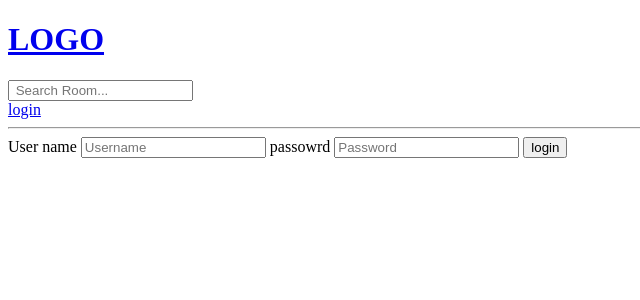
After one commit to RajibMiah/study_buddy, a Django app: page /login/ in a window 1280 px wide. The commit adds this page. Shown: the top 300 px of the page, without its empty margins (0-640 px from the left). Run offline with Django 4.2, Linux system fonts and the light colour scheme.

Commit message:
user login and logout api and view created

```diff
--- /dev/null
+++ b/base/templates/base/login.html
@@ -0,0 +1,13 @@
+{% extends 'main.html' %}
+
+{% block content %}
+    <form method="POST" action="">
+        {%csrf_token%}
+        <!-- {{form.as_p}} -->
+        <label>User name</label>
+        <input type = 'text' name  = 'username' placeholder="Username" />
+        <label>passowrd</label>
+        <input type = 'password' name = 'password' placeholder="Password"/>
+        <input type='submit' value='login'/>
+    </form>
+{% endblock content %}
--- a/base/templates/base/room.html
+++ b/base/templates/base/room.html
@@ -3,5 +3,7 @@
 {% block content %}
 
     <h1>{{ room.name }}</h1>
+    <hr/>
+    <p>{{room.description}}</p>
 
 {%  endblock %}
--- a/base/urls.py
+++ b/base/urls.py
@@ -1,10 +1,12 @@
 
 from django.urls import path
-from base.views import deleteRoom, home , room , createRoom , updateRoom
+from base.views import *
 urlpatterns = [
     path('', home , name = 'home'),
     path('room/<str:pk>/' , room , name = 'room'),
     path('create-room/' , createRoom  , name ='create-room' ),
     path('update-room/<str:pk>/' , updateRoom , name = 'update-room'),
-    path('delete-room/<str:pk>/' , deleteRoom , name = 'delete-room' )
+    path('delete-room/<str:pk>/' , deleteRoom , name = 'delete-room' ),
+    path('login/', login , name = 'login'),
+    path('logout/' , logout , name = 'logout')
 ]
--- a/base/views.py
+++ b/base/views.py
@@ -1,10 +1,40 @@
 
 from django.shortcuts import render, redirect
+from django.contrib.auth import login as auth_login, authenticate , logout as auth_logout
+from django.contrib import messages
+from django.contrib.auth.models import User
 from django.db.models import Q
 from .models import Room, Topic
 from .forms import RoomForm
 
+
 # Create your views here.
+
+
+def login(request):
+
+    if request.method == 'POST':
+        username = request.POST.get('username')
+        password = request.POST.get('password')
+
+        try:
+            user = authenticate(request, username=username, password=password)
+            if user is not None:
+                auth_login(request, user)
+                return redirect('home')
+
+        except:
+            messages.error(request, 'Something  went worng')
+
+        user = authenticate(request, username=username, password=password)
+
+    context = {}
+    return render(request, 'base/login.html', context)
+
+
+def logout(request):
+    auth_logout(request)
+    return redirect('home')
 
 
 def home(request):
@@ -18,7 +48,8 @@ def home(request):
     )
 
     topic = Topic.objects.all()
-    context = {"rooms": room, 'topics': topic}
+    room_count = room.count()
+    context = {"rooms": room, 'topics': topic, 'room_count': room_count}
 
     return render(request, 'base/home.html', context)
 
--- a/templates/main.html
+++ b/templates/main.html
@@ -4,14 +4,19 @@
         <meta charset='utf-8'>
             <meta http-equiv='X-UA-Compatible' content='IE=edge'>
                 <title>Study Buddy</title>
-    <meta name='viewport' content='width=device-width, initial-scale=1'>
-    <!-- <link rel='stylesheet' type='text/css' media='screen' href='main.css'> -->
+                <meta
+                    name='viewport' content='width=device-width, initial-scale=1'><!-- <link rel='stylesheet' type='text/css' media='screen' href='main.css'> -->
 
                 </head>
                 <body>
                     {% include 'navbar.html' %}
-    {% block content %}
-
-    {% endblock %}
+                    {% if messages %}
+                        <ul class="messages">
+                            {% for message in messages %}
+                                <li {% if message.tags %} class="{{ message.tags }}" {% endif %}>{{ message }}</li>
+                            {% endfor %}
+                        </ul>
+                    {% endif %}
+                    {% block content %}{% endblock %}
                 </body>
             </html>
--- a/templates/navbar.html
+++ b/templates/navbar.html
@@ -1,8 +1,16 @@
 <a href="/">
     <h1>LOGO</h1>
 </a>
-<form method="GET" action="{% url 'home' %}">
+<form
+    method="GET" action="{% url 'home' %}">
     <!-- {%csrf_token%} -->
-    <input type = 'text' name = 'q' placeholder="search Room..."/>
+    <input type='text' name='q' placeholder=" Search Room..."/>
 </form>
+<div>
+    {% if request.user.is_authenticated %}
+        <a href="{% url 'logout' %}">logout</a>
+    {% else %}
+        <a href="{% url 'login' %}">login</a>
+    {% endif %}
+</div>
 <hr/>
```
Also changed, not shown: base/templates/base/home.html (+7 -0 lines). Lines whose indentation alone changed are shown as unchanged.
